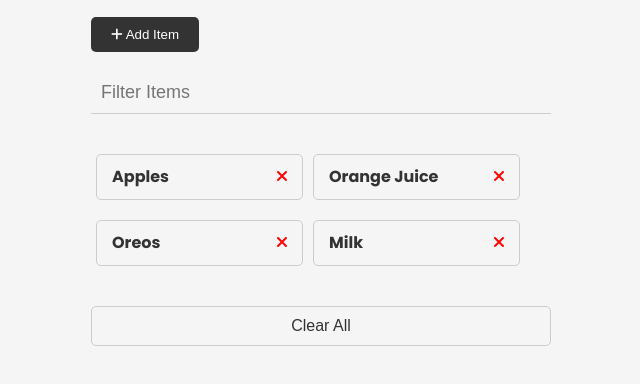
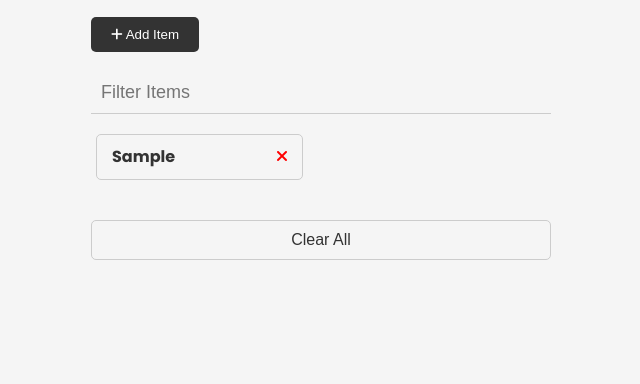
Before and after one commit to sidd-rathore/shopping-list, a plain HTML site: page index.html in a window 1280 px wide. Both pictures are taken after typing "Sample" into the empty fields and a click on the button "Add Item". Shown: the part 180-564 px from the top of the page, without its empty margins (319-959 px from the left). Drawn offline with Linux system fonts and the light colour scheme.

Commit message:
added item delete and some other related functionalities

```diff
--- a/index.html
+++ b/index.html
@@ -47,12 +47,12 @@
       </div>
 
       <ul id="item-list" class="items">
-        <li>
+        <!-- <li>
           Apples
           <button class="remove-item btn-link text-red">
             <i class="fa-solid fa-xmark"></i>
           </button>
-        </li>
+        </li>s
         <li>
           Orange Juice
           <button class="remove-item btn-link text-red">
@@ -70,7 +70,7 @@
           <button class="remove-item btn-link text-red">
             <i class="fa-solid fa-xmark"></i>
           </button>
-        </li>
+        </li> -->
       </ul>
 
       <button id="clear" class="btn-clear">Clear All</button>
--- a/js/script4.js
+++ b/js/script4.js
@@ -1,6 +1,9 @@
 const addButton = document.querySelector('.btn');
 const itemList = document.querySelector('.items');
 const itemInput = document.querySelector('.form-input');
+const clearBtn = document.getElementById('clear');
+
+const itemFilter = document.getElementById('filter');
 
 // creating function to add new items into the list
 const addItem = (e) => {
@@ -25,6 +28,7 @@ const addItem = (e) => {
   listItem.appendChild(span);
   listItem.appendChild(button);
   itemList.appendChild(listItem);
+  checkUI();
 };
 
 // fucntion to create a new item button
@@ -40,7 +44,49 @@ const createButton = (classes) => {
 const createIcon = (classes) => {
   let icon = document.createElement('i');
   icon.className = classes;
+  return icon;
+};
+
+// function to remove items from the list
+const removeItem = (e) => {
+  // if (e.target.parentElement.tagName === 'BUTTON') {
+  //   e.target.parentElement.parentElement.remove();
+  // }
+  if (e.target.parentElement.classList.contains('remove-item')) {
+    if (confirm('Are you sure?')) {
+      e.target.parentElement.parentElement.remove();
+      checkUI();
+    }
+  }
+};
+
+// function to clear all of the list items
+const clearItems = () => {
+  while (itemList.firstChild) {
+    itemList.firstChild.remove();
+  }
+  checkUI();
+};
+
+// function to check if the list is empty and if it is then hidding the filter and clear button
+const checkUI = () => {
+  const items = itemList.querySelectorAll('li');
+  if (items.length === 0) {
+    clearBtn.style.display = 'none';
+    itemFilter.style.display = 'none';
+  } else {
+    clearBtn.style.display = 'block';
+    itemFilter.style.display = 'block';
+  }
 };
 
 // adding event listener to the submit button
 addButton.addEventListener('click', addItem);
+// event listener for the list items
+itemList.addEventListener('click', removeItem);
+
+// adding event listener for the clear all button
+
+clearBtn.addEventListener('click', clearItems);
+
+checkUI();
```
